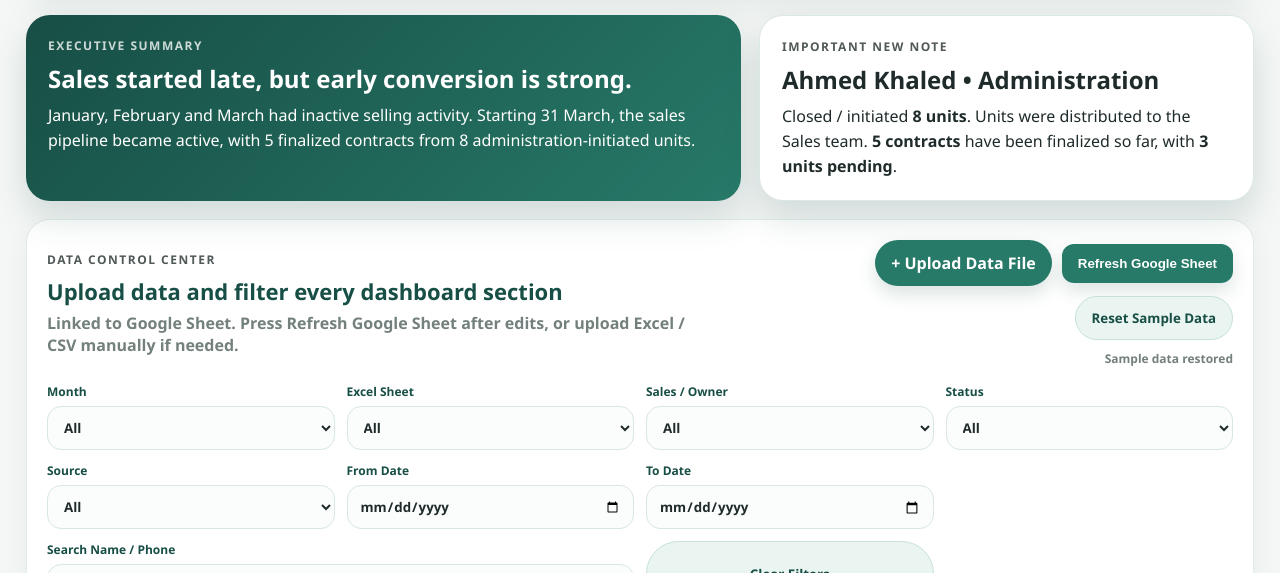
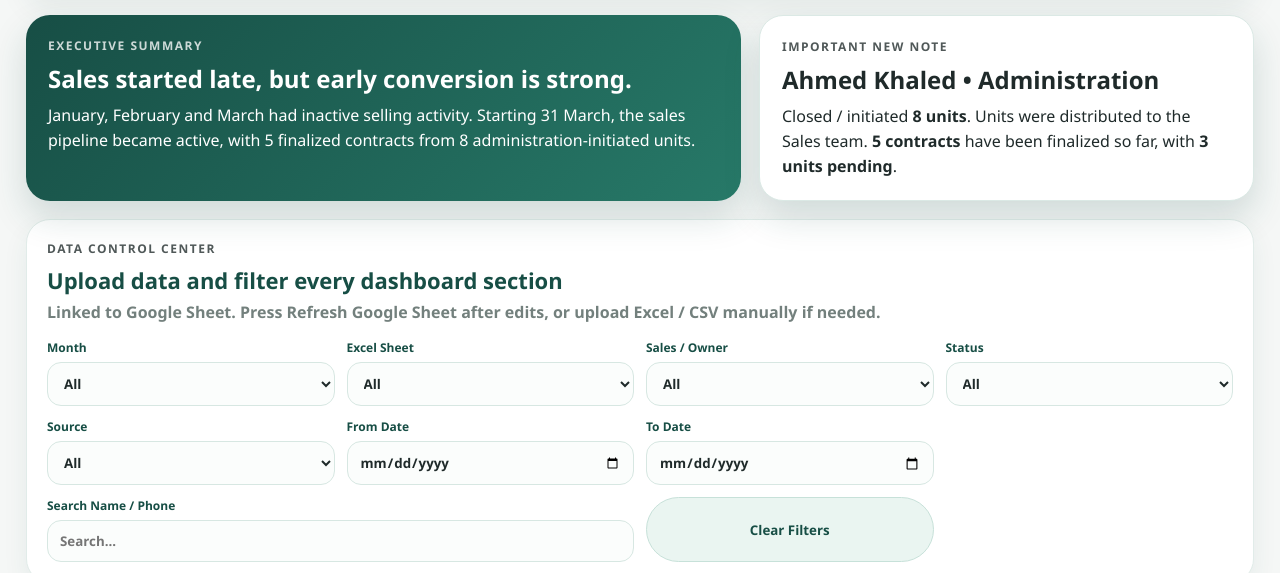
Before and after one commit to rk1858214-sketch/ahmedkhaled, a plain HTML site: page index.html in a window 1280 px wide. Shown: the part 227-800 px from the top of the page. Drawn offline with Linux system fonts and the light colour scheme; no server answers.

Commit message:
Update index.html

```diff
--- a/index.html
+++ b/index.html
@@ -43,13 +43,7 @@
           <h2>Upload data and filter every dashboard section</h2>
           <p>Linked to Google Sheet. Press Refresh Google Sheet after edits, or upload Excel / CSV manually if needed.</p>
         </div>
-        <div class="upload-box">
-          <label for="fileInput" class="file-label">+ Upload Data File</label>
-          <input id="fileInput" type="file" accept=".xlsx,.xls,.csv" />
-          <button id="refreshData" class="refresh-btn" type="button">Refresh Google Sheet</button>
-          <button id="resetData" class="ghost-btn" type="button">Reset Sample Data</button>
-          <div id="fileStatus" class="file-status">Linked to live Google Sheet</div>
-        </div>
+
       </div>
       <div class="filters-grid">
         <label>Month<select id="filterMonth"><option value="">All</option></select></label>
```
